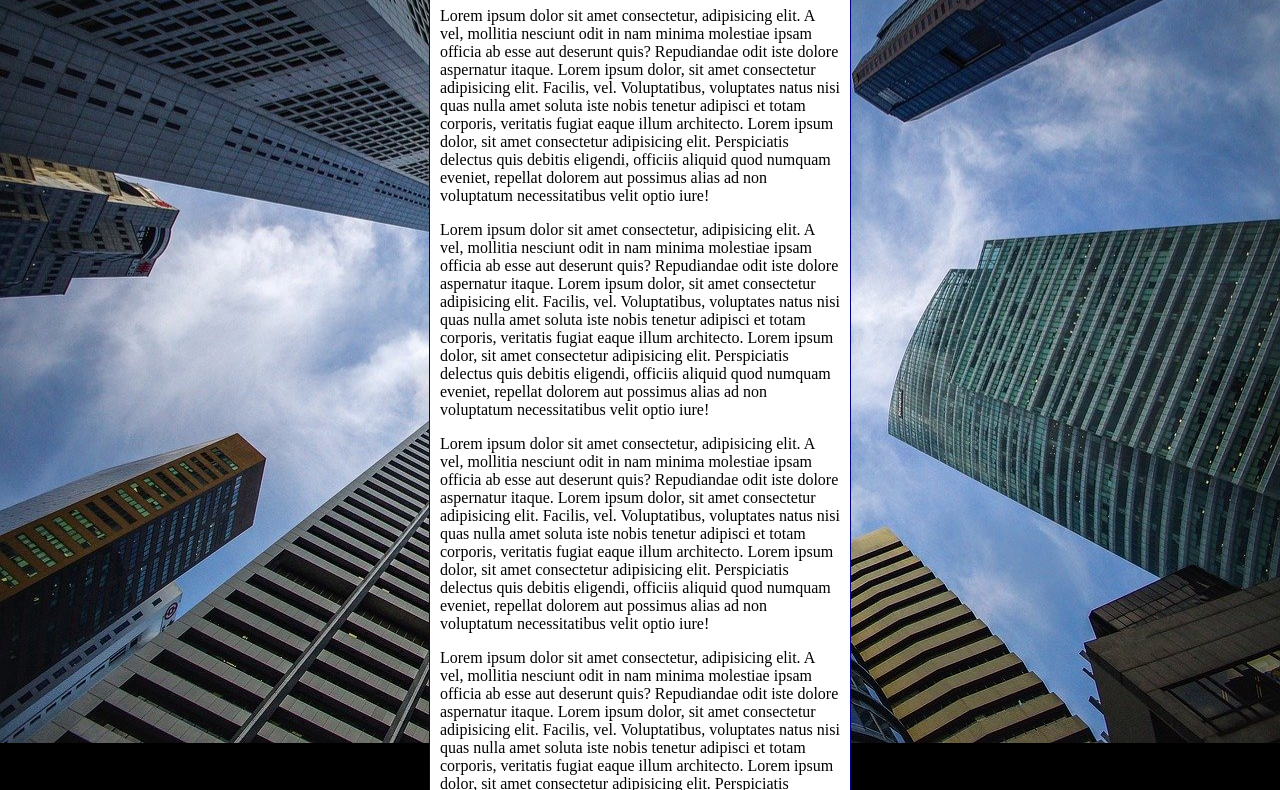
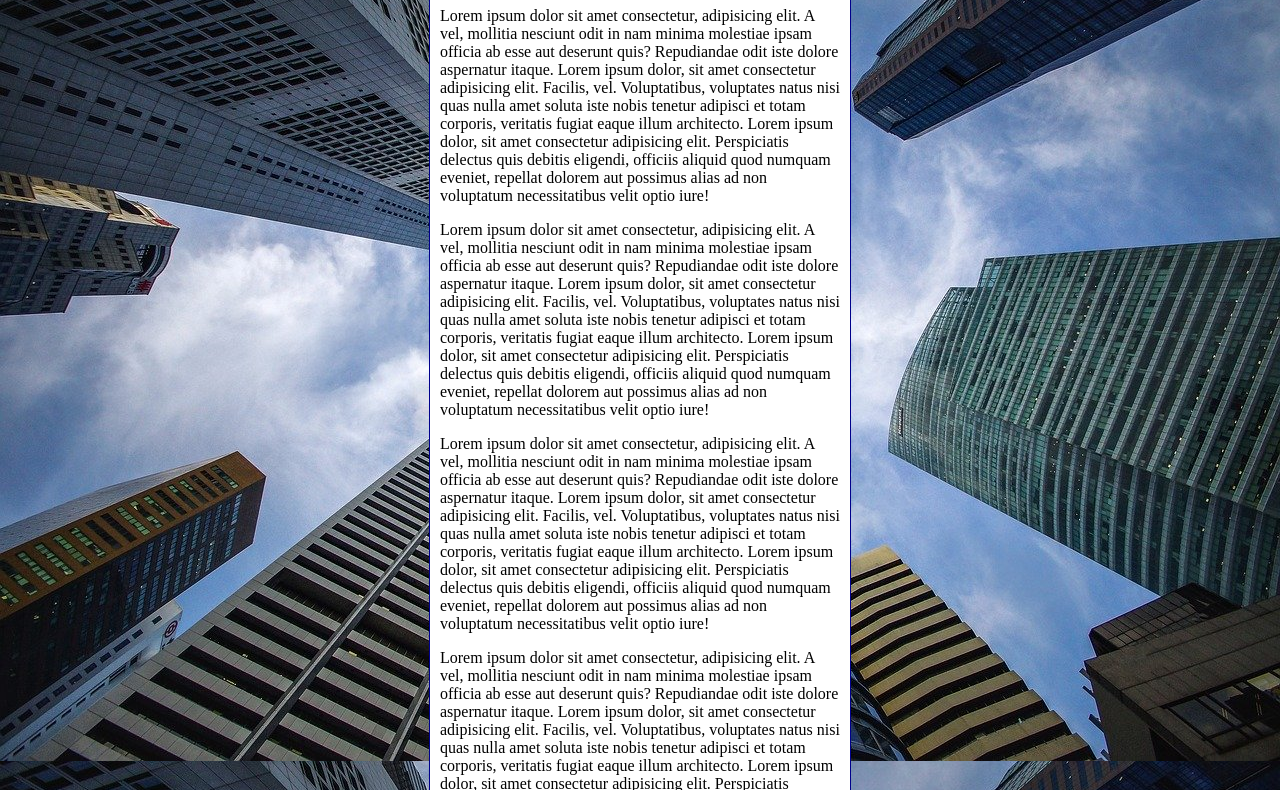
Before and after one commit to Shirleanojr/html-css, a plain HTML site: page exercicios/ex022/fundo006.html in a window 1280 px wide. Shown: the part 92-882 px from the top of the page. Drawn offline with Linux system fonts and the light colour scheme.

Commit message:
Atualização do exercício com background-attachment e a shorthand background

```diff
--- a/exercicios/ex022/fundo006.html
+++ b/exercicios/ex022/fundo006.html
@@ -3,20 +3,24 @@
 <head>
     <meta charset="UTF-8">
     <meta name="viewport" content="width=device-width, initial-scale=1.0">
-    <title>Document</title>
+    <title>Fundo fixo de tela</title>
     <style>
         body {
             height: 100vh;
-            background-color: black;
+            /* background-color: black;
             background-image: url('imagens/wallpaper002.jpg');
             background-position: center center;
             background-repeat: no-repeat;
+            background-size: cover;
+            background-attachment: fixed; */
+
+            background: black url('imagens/wallpaper002.jpg') center center no-repeat fixed;
             background-size: cover;
         }
 
         main {
             background-color: white;
-            width: 400px;
+            max-width: 400px;
             padding: 10px;
             margin: auto;
             border: 1px solid darkblue;
```
